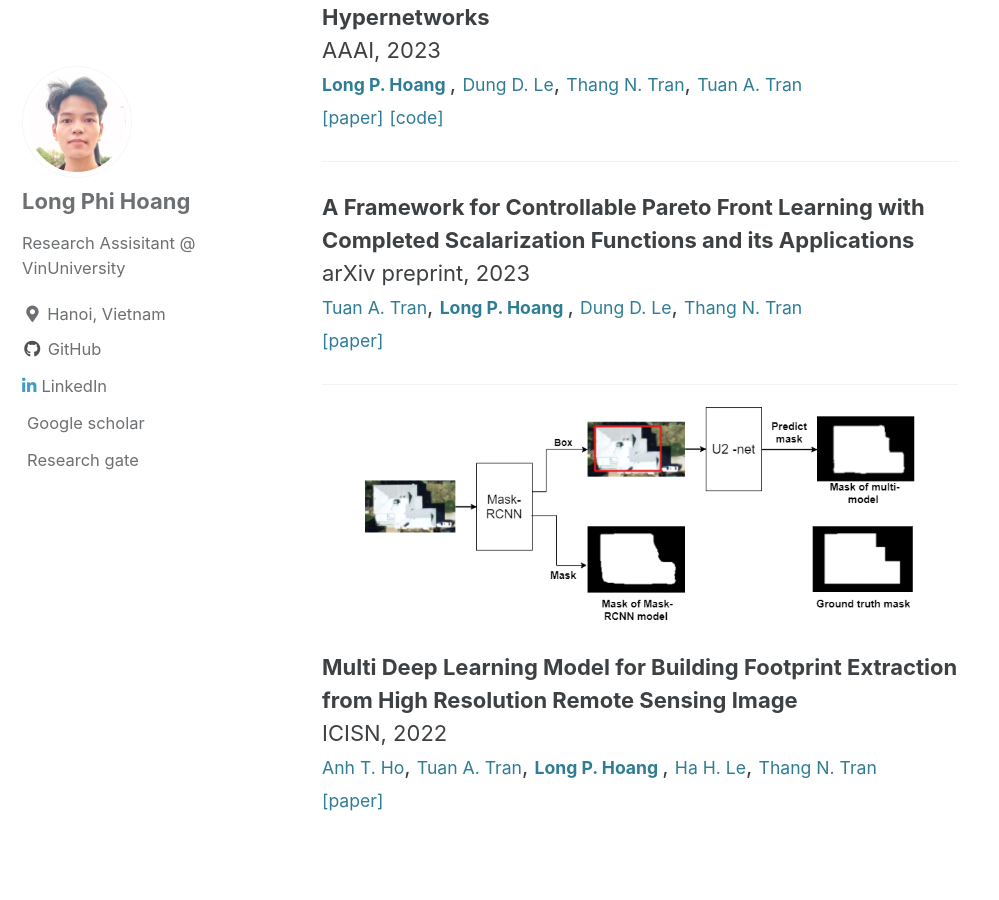
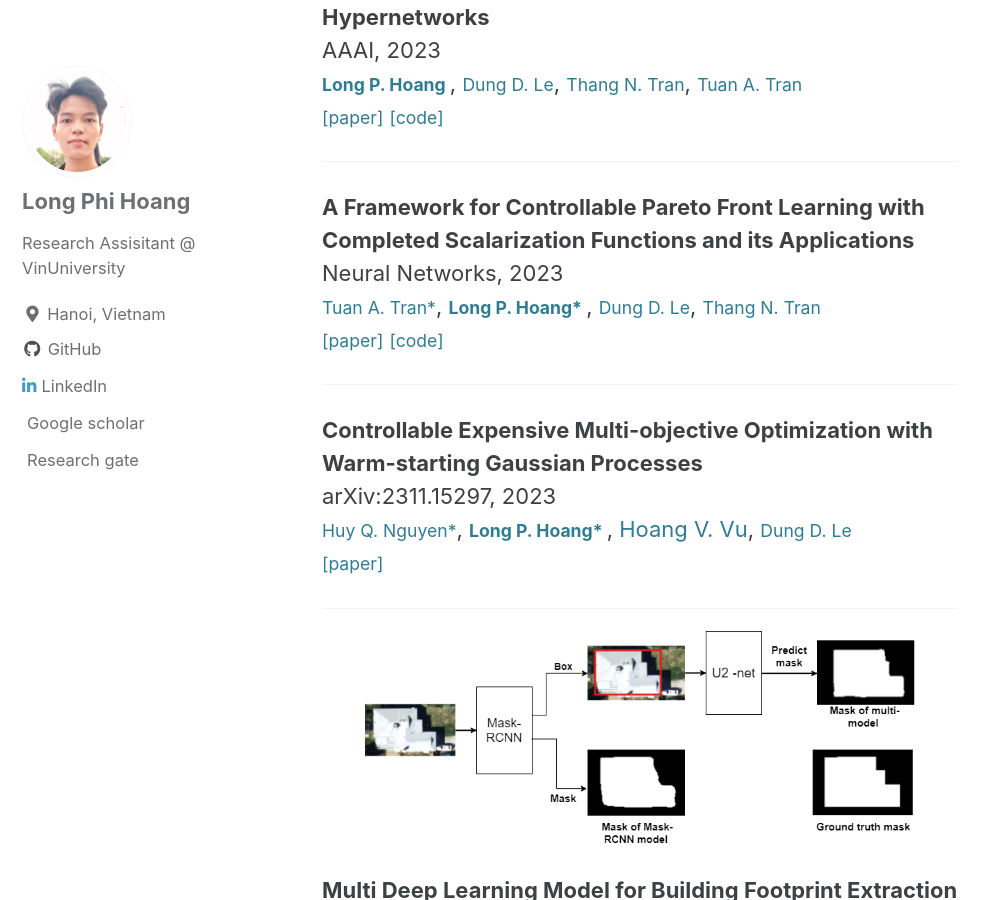
Before and after one commit to longhp1618/longhp1618.github.io, a Jekyll site: the page built from _pages/publications.md, in a window 1280 px wide and 900 px high, scrolled down 479 px. Shown: the whole window, without its empty margins (0-999 px from the left). Built offline with Jekyll 4.4.1, drawn with Linux system fonts in a browser that asks for light colours; cached includes are drawn as plain includes.

Commit message:
Update 6th Dec 2023

```diff
--- a/_pages/publications.md
+++ b/_pages/publications.md
@@ -23,11 +23,22 @@ author_profile: true
 <p align="center">
 </p>
 <b>A Framework for Controllable Pareto Front Learning with Completed Scalarization Functions and its Applications</b>
-<br>arXiv preprint, 2023<br>
- <a href="https://scholar.google.com/citations?user=d_WTDGoAAAAJ&hl=en&authuser=1" style="font-size:.8em; text-decoration:none">Tuan A. Tran</a>, <a href="http://longhoangphi225.github.io/" style="font-size:.8em; text-decoration:none"><b> Long P. Hoang </b></a>, <a href="https://andrew-dungle.github.io/" style="font-size:.8em; text-decoration:none">Dung D. Le</a>, <a href="https://scholar.google.com/citations?user=65LF4RQAAAAJ&hl=vi" style="font-size:.8em; text-decoration:none">Thang N. Tran</a>
+<br>Neural Networks, 2023<br>
+ <a href="https://scholar.google.com/citations?user=d_WTDGoAAAAJ&hl=en&authuser=1" style="font-size:.8em; text-decoration:none">Tuan A. Tran*</a>, <a href="http://longhoangphi225.github.io/" style="font-size:.8em; text-decoration:none"><b> Long P. Hoang* </b></a>, <a href="https://andrew-dungle.github.io/" style="font-size:.8em; text-decoration:none">Dung D. Le</a>, <a href="https://scholar.google.com/citations?user=65LF4RQAAAAJ&hl=vi" style="font-size:.8em; text-decoration:none">Thang N. Tran</a>
 <br>
 <a href="https://arxiv.org/abs/2302.12487" style="font-size:.8em; text-decoration:none">[paper]</a>
+<a href="https://github.com/tuantran23012000/PHN-CSF" style="font-size:.8em; text-decoration:none">[code]</a>
 
+---
+
+
+<p align="center">
+</p>
+<b>Controllable Expensive Multi-objective Optimization with Warm-starting Gaussian Processes</b>
+<br>arXiv:2311.15297, 2023<br>
+ <a href="https://quanghuy0497.github.io" style="font-size:.8em; text-decoration:none">Huy Q. Nguyen*</a>, <a href="http://longhoangphi225.github.io/" style="font-size:.8em; text-decoration:none"><b> Long P. Hoang* </b></a>, <a> Hoang V. Vu</a>, <a href="https://andrew-dungle.github.io/" style="font-size:.8em; text-decoration:none">Dung D. Le</a>
+<br>
+<a href="https://arxiv.org/abs/2311.15297" style="font-size:.8em; text-decoration:none">[paper]</a>
 
 ---
 <p align="center">
```
Also changed, not shown: index.md (+8 -3 lines), 1 other file.
